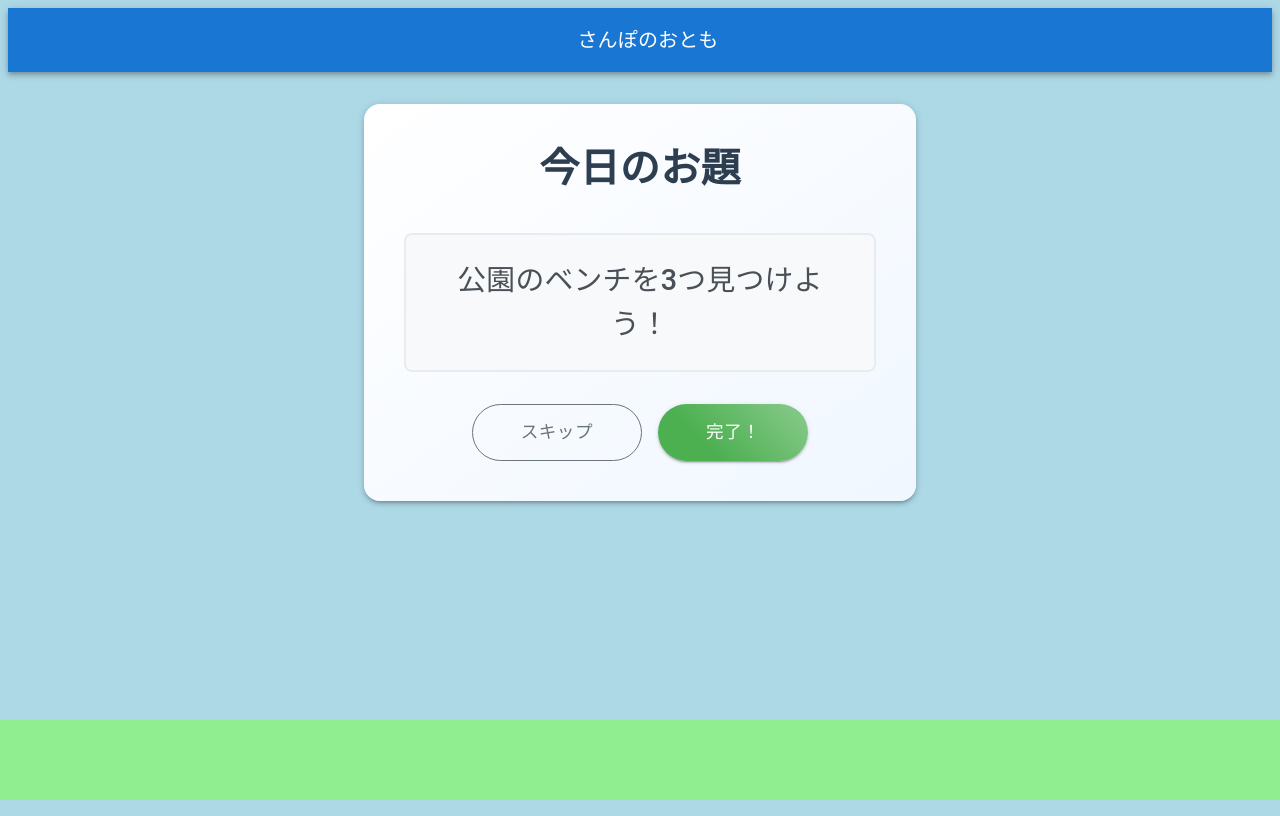
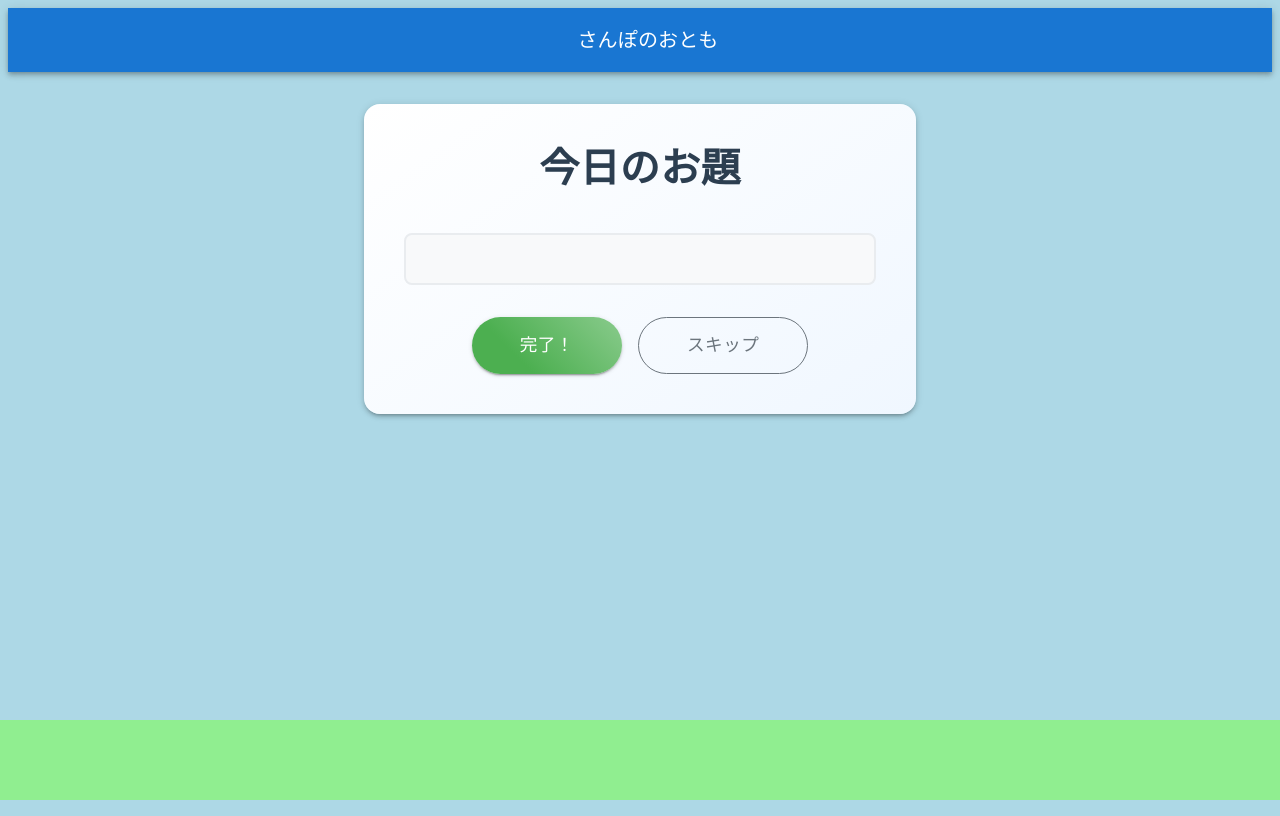
Before and after one commit to ShotaKusakari/sanpo-no-otomo, a Next.js app in the folder sanpo-topic-generator/: page /topic_generation/topic_display in a window 1280 px wide. Built offline with nearby package versions, Linux system fonts and the light colour scheme; some icons are missing.

Commit message:
レスポンスをもとに取得するように変更

```diff
--- a/sanpo-topic-generator/src/app/topic_generation/topic_display/page.tsx
+++ b/sanpo-topic-generator/src/app/topic_generation/topic_display/page.tsx
@@ -1,9 +1,15 @@
 "use client";
 import { Box, Button, Container, Paper, Typography } from "@mui/material";
 import { useRouter } from "next/navigation";
+import { useEffect, useState } from "react";
 
 export default function TopicDisplayPage() {
   const router = useRouter();
+  const [topicTitle, setTopicTitle] = useState<string>('');
+
+  useEffect(() => {
+    setTopicTitle(sessionStorage.getItem('topicTitle') || '');
+  }, []);
 
   return (
     <Container maxWidth="sm" sx={{ mt: 4 }}>
@@ -53,7 +59,7 @@ export default function TopicDisplayPage() {
               color: '#495057'
             }}
           >
-            公園のベンチを3つ見つけよう！
+            {topicTitle}
           </Typography>
         </Box>
 
@@ -64,6 +70,26 @@ export default function TopicDisplayPage() {
           justifyContent: 'center',
           mt: 4
         }}>
+          <Button
+            variant="contained"
+            sx={{
+              borderRadius: 8,
+              px: { xs: 4, sm: 6 },
+              py: { xs: 1, sm: 1.5 },
+              fontSize: {
+                xs: '0.9rem',
+                sm: '1rem',
+                md: '1.1rem'
+              },
+              background: 'linear-gradient(45deg, #4CAF50 30%, #81C784 90%)',
+              '&:hover': {
+                background: 'linear-gradient(45deg, #388E3C 30%, #66BB6A 90%)',
+              }
+            }}
+            onClick={() => router.push('/topic_generation')}
+          >
+            完了！
+          </Button>
           <Button
             variant="outlined"
             sx={{
@@ -86,26 +112,6 @@ export default function TopicDisplayPage() {
           >
             スキップ
           </Button>
-          <Button
-            variant="contained"
-            sx={{
-              borderRadius: 8,
-              px: { xs: 4, sm: 6 },
-              py: { xs: 1, sm: 1.5 },
-              fontSize: {
-                xs: '0.9rem',
-                sm: '1rem',
-                md: '1.1rem'
-              },
-              background: 'linear-gradient(45deg, #4CAF50 30%, #81C784 90%)',
-              '&:hover': {
-                background: 'linear-gradient(45deg, #388E3C 30%, #66BB6A 90%)',
-              }
-            }}
-            onClick={() => router.push('/topic_generation')}
-          >
-            完了！
-          </Button>
         </Box>
       </Paper>
     </Container>
```
